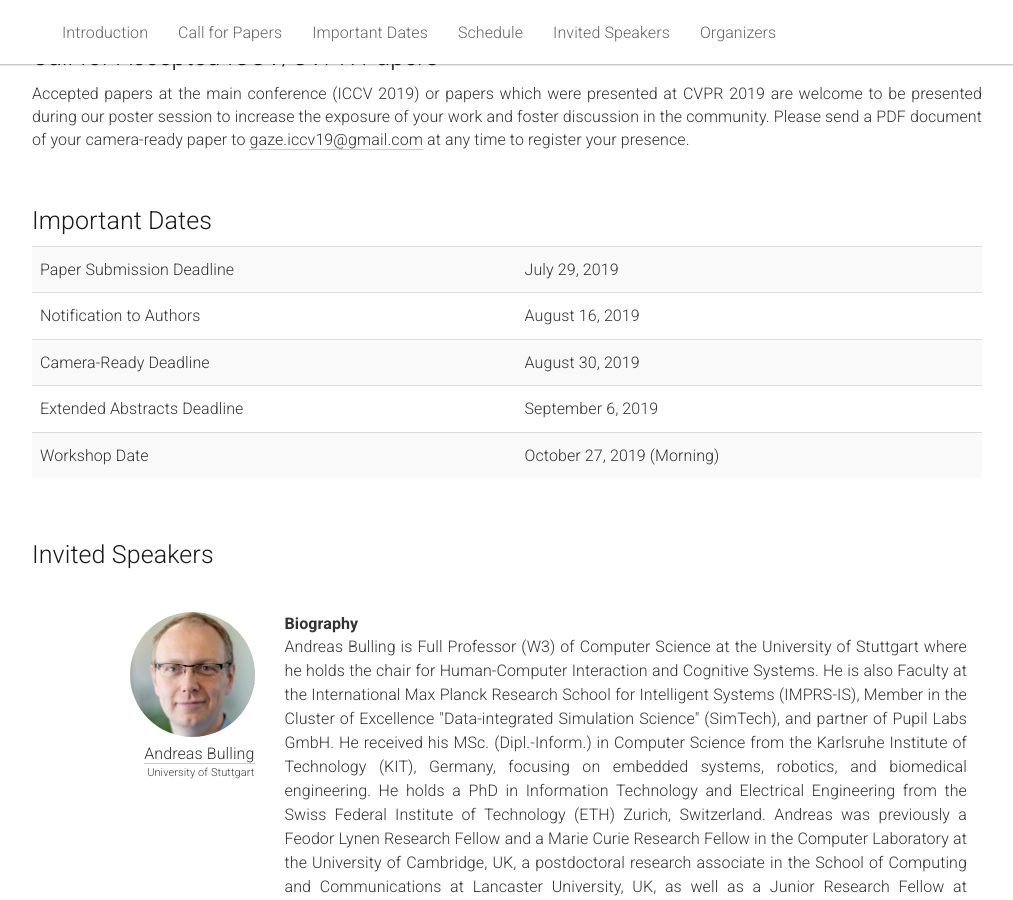
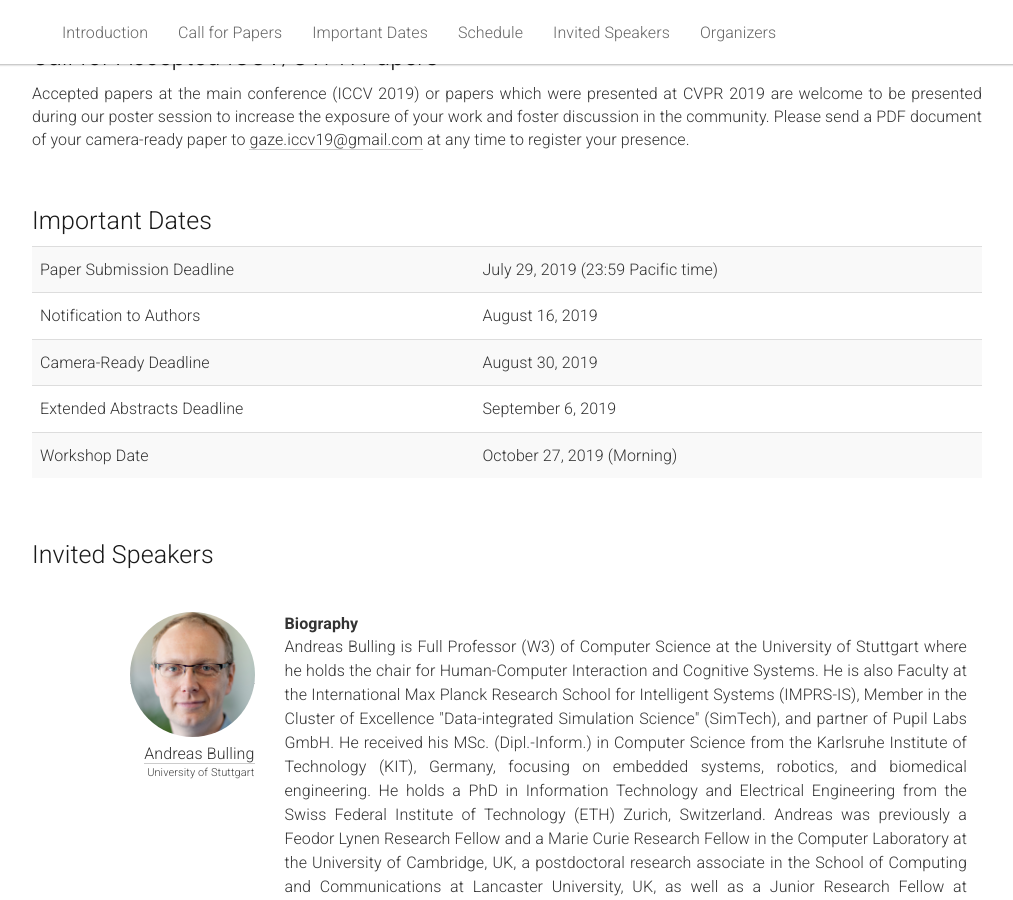
Before and after one commit to gazeworkshop/gazeworkshop.github.io, a Jekyll site: the page built from _pages/home.md, in a window 1280 px wide and 900 px high, scrolled down 1697 px. Shown: the whole window, without its empty margins (133-1146 px from the left). Built offline with Jekyll 4.4.1, drawn with Linux system fonts in a browser that asks for light colours.

Commit message:
Add time to paper submission deadline

```diff
--- a/_pages/home.md
+++ b/_pages/home.md
@@ -113,7 +113,7 @@ The 1st Workshop on Gaze Estimation and Prediction in the Wild (GAZE 2019) at IC
       <tbody>
         <tr>
           <td>Paper Submission Deadline</td>
-          <td>July 29, 2019</td>
+          <td>July 29, 2019 (23:59 Pacific time)</td>
         </tr>
         <tr>
           <td>Notification to Authors</td>
```
